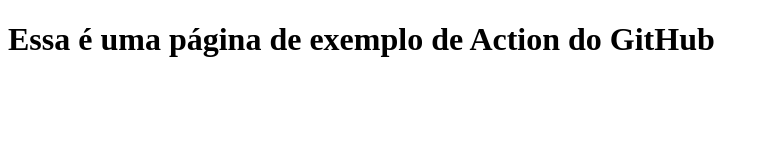
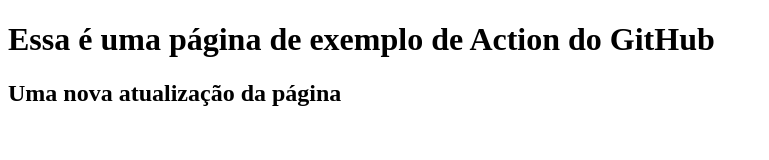
Before and after one commit to profdiegomoraeseduvale/aulagithubactions, a plain HTML site: page index.html in a window 1280 px wide. Shown: the whole page, without its empty margins (0-769 px from the left). Drawn offline with Linux system fonts and the light colour scheme.

Commit message:
update: pagina principal

```diff
--- a/index.html
+++ b/index.html
@@ -8,5 +8,6 @@
 </head>
 <body>
     <h1>Essa é uma página de exemplo de Action do GitHub</h1>
+    <h2>Uma nova atualização da página</h2>
 </body>
 </html>
```
